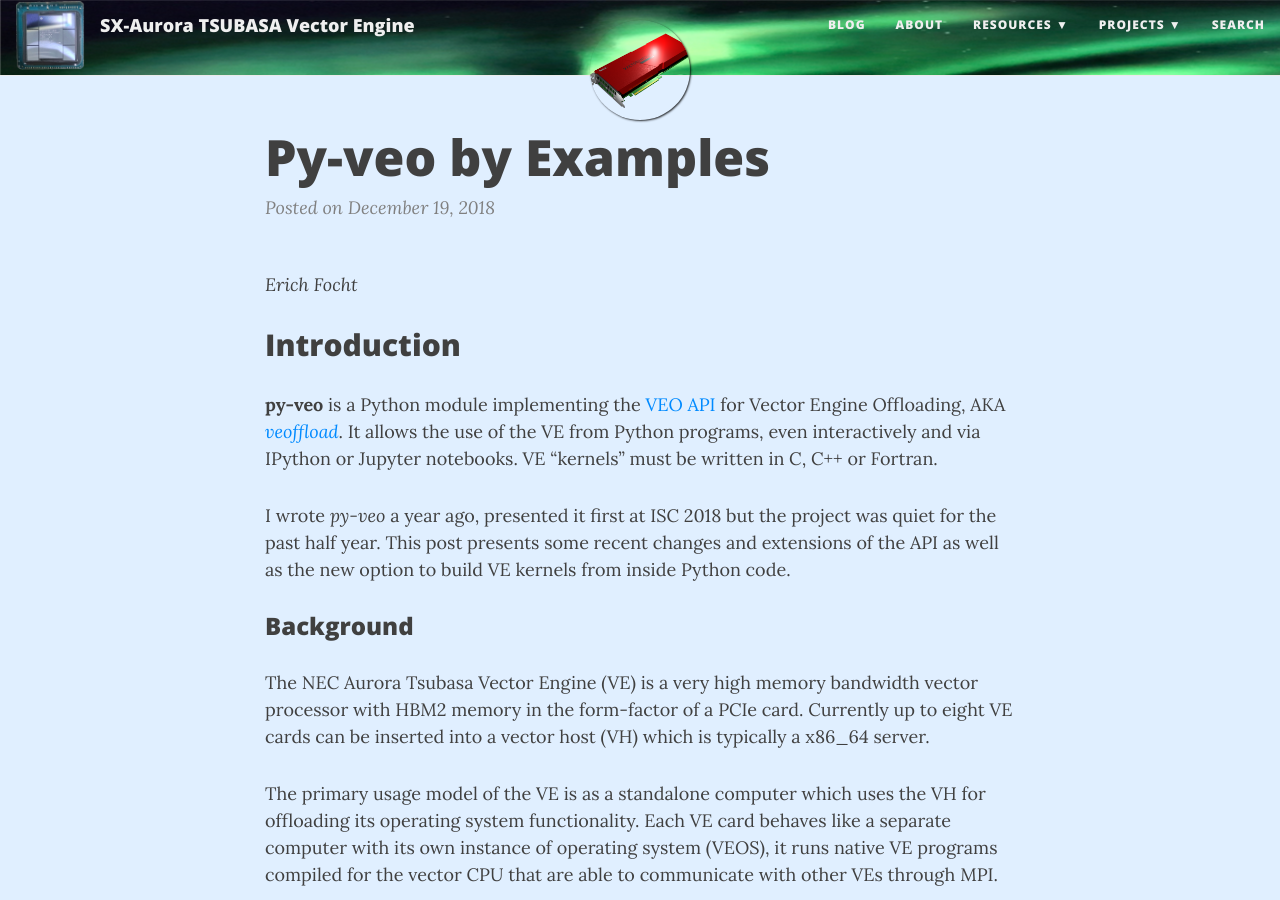
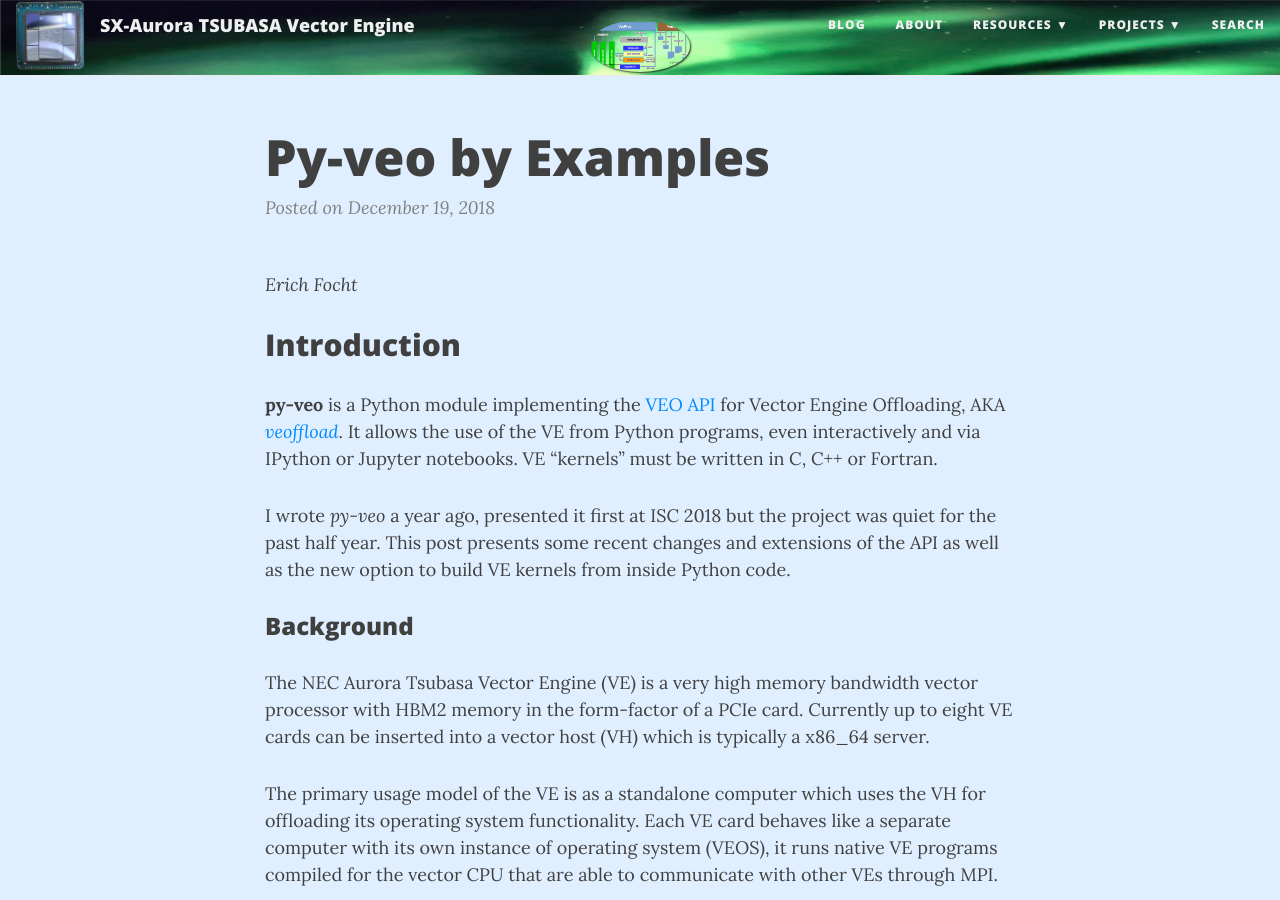
Before and after one commit to SX-Aurora/SX-Aurora.github.io, a Jekyll site: the page built from _posts/2018-12-19-py-veo-by-examples.md, in a window 1280 px wide and 900 px high. Built offline with Jekyll 4.4.1, drawn with Linux system fonts in a browser that asks for light colours; nearby versions of some CDN libraries.

Commit message:
Aded image

```diff
--- a/_posts/2018-12-19-py-veo-by-examples.md
+++ b/_posts/2018-12-19-py-veo-by-examples.md
@@ -3,6 +3,7 @@
 title: "Py-veo by Examples"
 author: Erich Focht
 excerpt: "py-veo implements the VEO API for Vector Engine Offloading. It allows the use of the VE from Python programs, even interactively and via IPython or Jupyter notebooks. VE kernels must be written in C, C++ or Fortran."
+image: /img/pyveo_components2.png
 category: posts
 tags: [python, veo, accelerator, offloading, vector, sxaurora]
 ---
```
